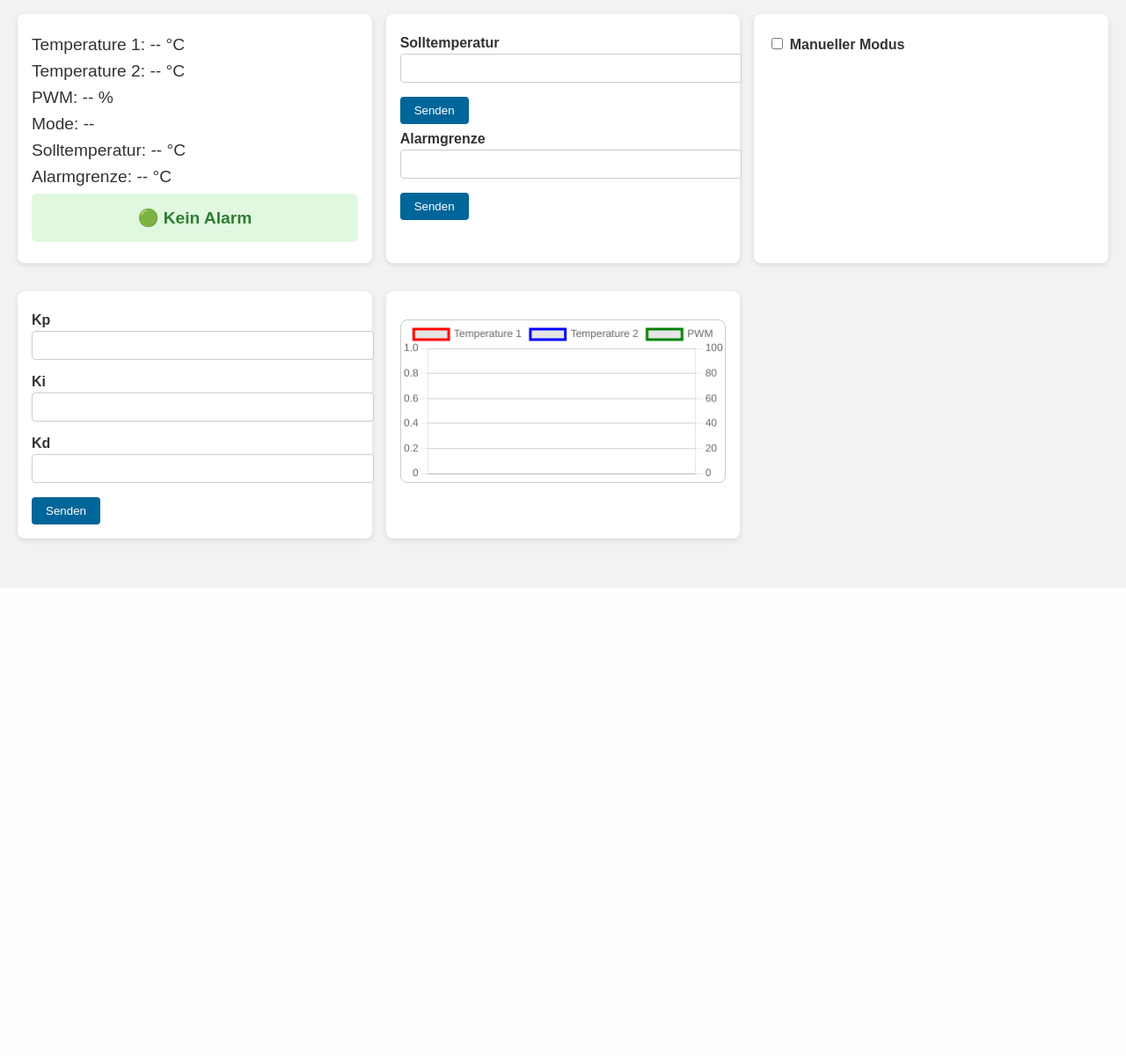
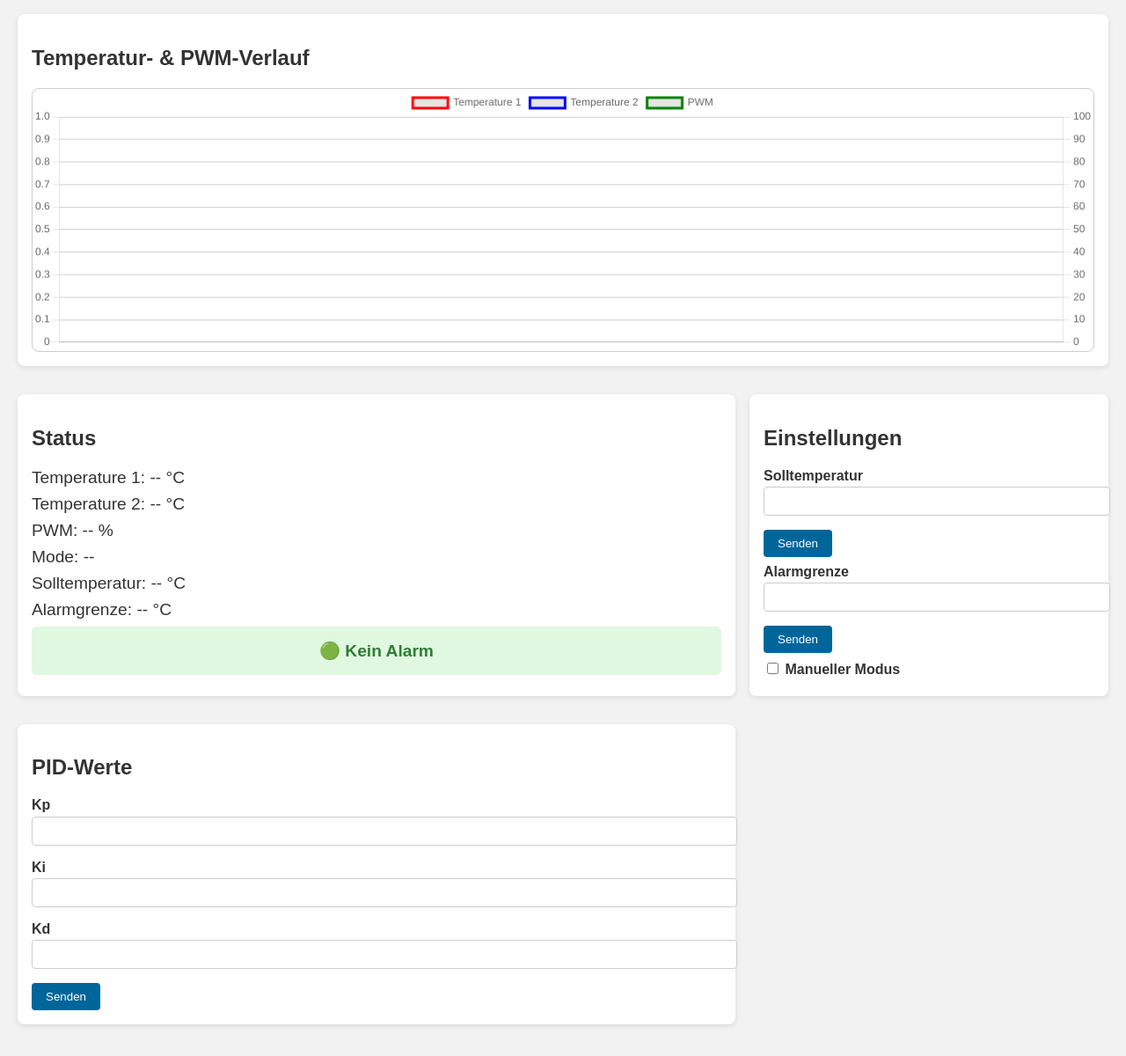
Before and after one commit to Hannesbrm/RasPi_Sperrluft, a Flask app: page / in a window 1280 px wide. Shown: the part 132-1332 px from the top of the page at 88% size. Before the commit the page ends 752 px from the top, so only its background shows below. Run offline with Flask 3, Linux system fonts and the light colour scheme; some libraries are stand-ins or nearby versions.

Commit message:
Redesign dashboard layout

```diff
--- a/fan_control_project/web/templates/index.html
+++ b/fan_control_project/web/templates/index.html
@@ -22,11 +22,20 @@ header {
   margin-bottom: 1rem;
 }
 
-.layout {
-  display: grid;
-  grid-template-columns: repeat(auto-fit, minmax(320px, 1fr));
-  gap: 1rem;
-}
+  .dashboard-grid {
+    display: grid;
+    grid-template-columns: 2fr 1fr;
+    grid-template-rows: auto auto;
+    gap: 1rem;
+  }
+  .chart-zone {
+    grid-column: 1 / -1;
+  }
+  @media (max-width: 768px) {
+    .dashboard-grid {
+      grid-template-columns: 1fr;
+    }
+  }
 
 .card {
   background: white;
@@ -117,8 +126,14 @@ canvas {
     <header>
         <h1>Sperrluft Steuerung</h1>
     </header>
-    <div class="layout">
+    <div class="dashboard-grid">
+        <div class="card chart-zone">
+            <h2>Temperatur- &amp; PWM-Verlauf</h2>
+            <canvas id="tempChart" width="400" height="200"></canvas>
+        </div>
+
         <div class="card">
+            <h2>Status</h2>
             <div class="value">Temperature 1: <span id="temp1">--</span> °C</div>
             <div class="value">Temperature 2: <span id="temp2">--</span> °C</div>
             <div class="value">PWM: <span id="pwm">--</span> %</div>
@@ -131,6 +146,7 @@ canvas {
         </div>
 
         <div class="card">
+            <h2>Einstellungen</h2>
             <form id="setpointForm">
                 <label for="setpointInput">Solltemperatur</label>
                 <input type="number" step="0.1" id="setpointInput" placeholder="">
@@ -141,21 +157,19 @@ canvas {
                 <input type="number" step="0.1" id="alarmInput" placeholder="">
                 <input type="submit" value="Senden">
             </form>
-        </div>
-
-        <div class="card">
+            <label>
+                <input type="checkbox" id="modeToggle">
+                Manueller Modus
+            </label>
             <form id="manualPwmForm" style="display: none;">
                 <label for="manualPwmInput">Manueller PWM</label>
                 <input type="number" step="1" min="0" max="100" id="manualPwmInput">
                 <input type="submit" value="Senden">
             </form>
-            <label>
-                <input type="checkbox" id="modeToggle">
-                Manueller Modus
-            </label>
         </div>
 
         <div class="card">
+            <h2>PID-Werte</h2>
             <form id="pidForm">
                 <label for="kpInput">Kp</label>
                 <input type="number" step="0.01" id="kpInput" placeholder="">
@@ -166,10 +180,6 @@ canvas {
                 <input type="submit" value="Senden">
             </form>
         </div>
-
-        <div class="card">
-            <canvas id="tempChart" width="400" height="200"></canvas>
-        </div>
     </div>
 
     <script src="{{ url_for('static', filename='main.js') }}"></script>
```
